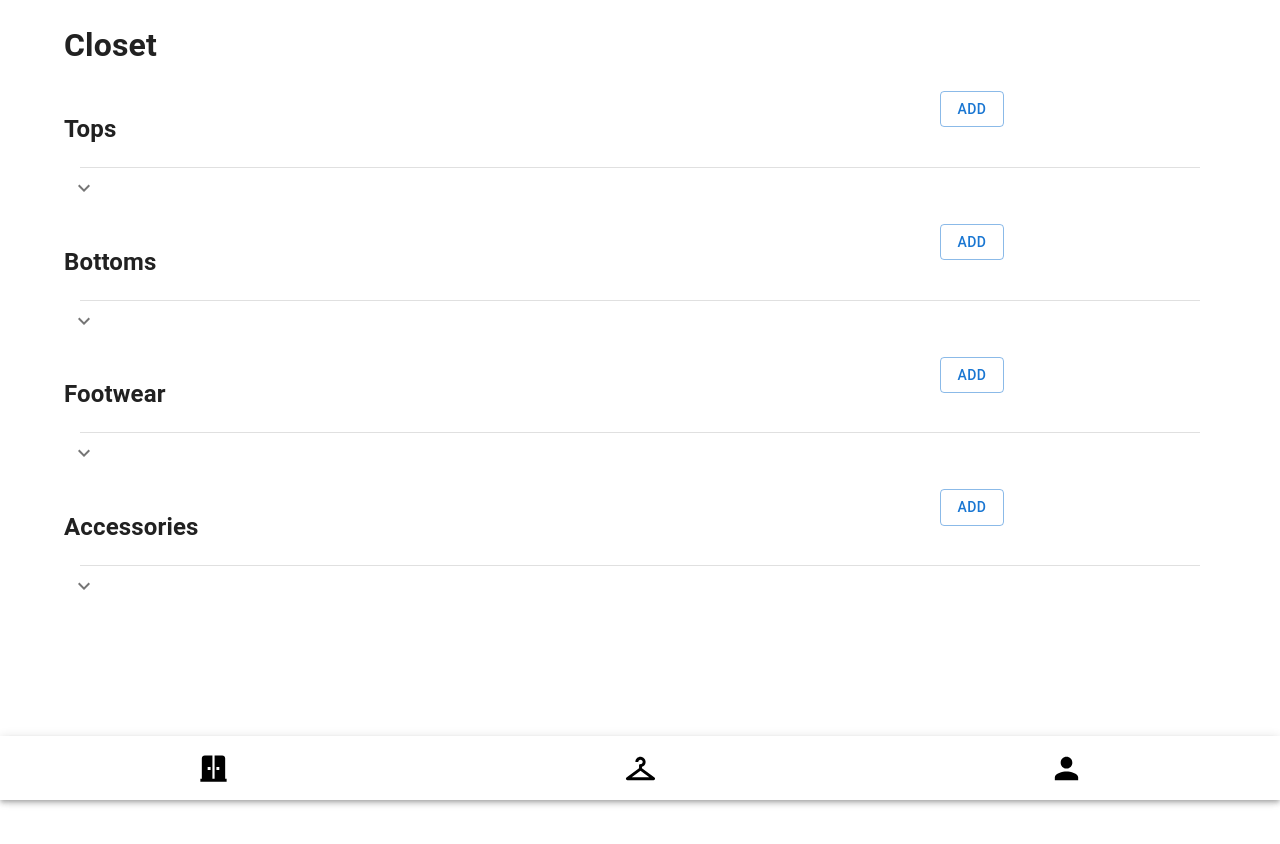
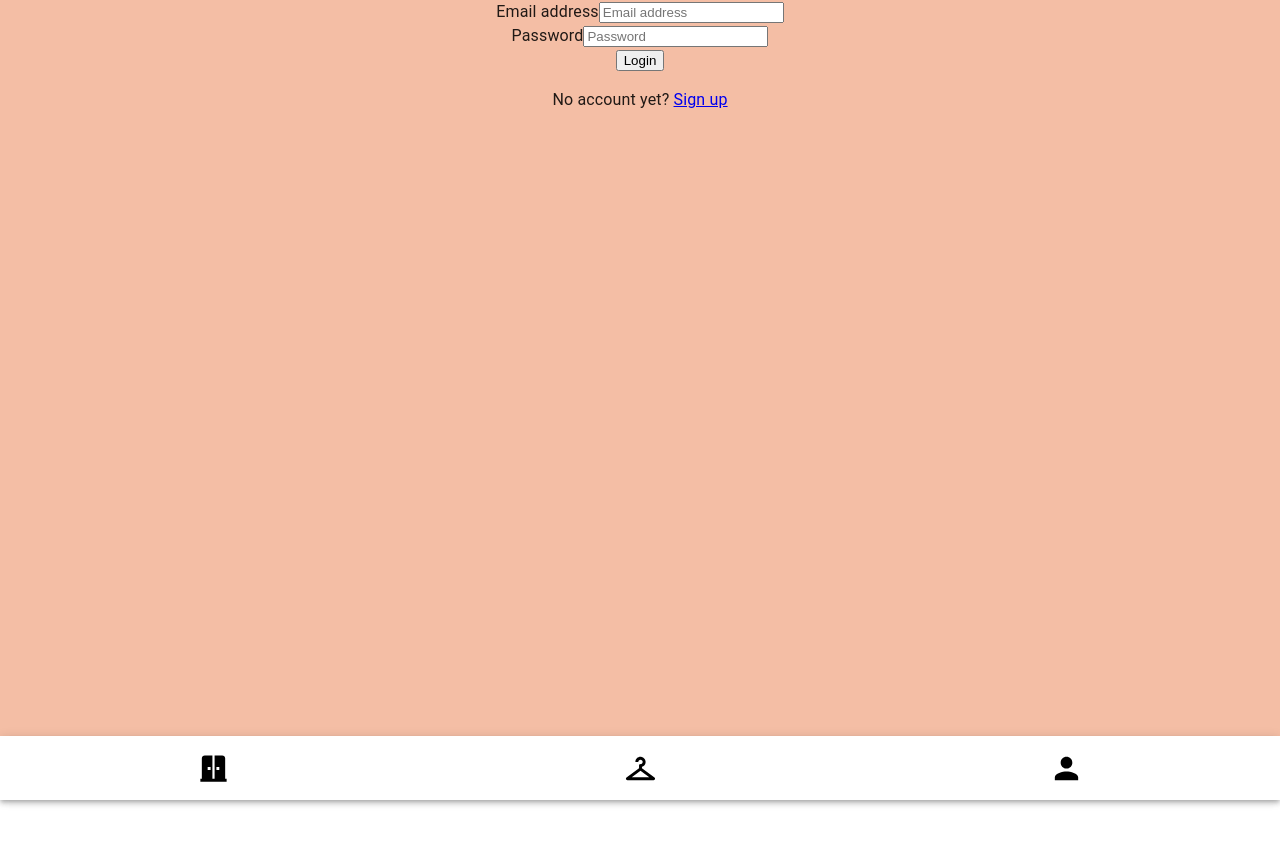
Before and after one commit to sghose16/hci-final, a React (Create React App) app: page /login in a window 1280 px wide. Shown: the top 844 px of the page. Before the commit the page ends 800 px from the top, so only its background shows below. Built offline with nearby package versions, Linux system fonts and the light colour scheme.

Commit message:
login skeleton

```diff
--- a/src/App.js
+++ b/src/App.js
@@ -8,6 +8,11 @@ import {
 import Closet from "./pages/Closet";
 import Outfit from "./pages/Outfit";
 import Settings from "./pages/Settings";
+
+import Home from './pages/Home';
+import Signup from './pages/Signup';
+import Login from './pages/Login';
+
 import React from "react";
 import Profile from "./pages/Profile";
 import ShowAll from "./pages/ShowAll";
@@ -21,6 +26,10 @@ function App() {
       <Route path="/profile" element={<Profile />} />,
       <Route path="/settings" element={<Settings />} />,
 
+
+      <Route path="/login" element={<Login />} />,
+      <Route path="/signup" element={<Signup />} />,
+
       <Route path="/all-tops" element={<ShowAll type={"tops"} />} />,
       <Route path="/all-bottoms" element={<ShowAll type={"bottoms"} />} />,
       <Route path="/all-footwear" element={<ShowAll type={"footwear"} />} />,
@@ -29,7 +38,7 @@ function App() {
         element={<ShowAll type={"accessories"} />}
       />,
 
-      <Route path="*" element={<Closet />} />,
+      <Route path="*" element={<Home />} />,
     ])
   );
 
--- a/src/index.css
+++ b/src/index.css
@@ -51,3 +51,15 @@ img {
   align-items: center;
   margin-right: 12px;
 }
+
+.home{
+    /*
+    height:100%;
+    display:flex;
+    align-items:center;
+    justify-content:center; */
+    background-color: rgb(244,190, 165);
+    height: 100vh;
+    text-align:center;
+
+}
--- /dev/null
+++ b/src/pages/Home.js
@@ -0,0 +1,50 @@
+
+import { useNavigate } from 'react-router-dom';
+import React from 'react';
+import { Button, Box } from '@mui/material';
+import logo from '../assets/logo.png';
+
+
+const Home = () => {
+    const navigate = useNavigate();
+
+    const handleSignUp = () => {
+        navigate("/signup");
+    }
+
+    const handleLogin= () => {
+        console.log("going to login")
+        navigate("/login");
+    }
+
+    return(
+        <>
+        <div className="home">
+
+                 <img src={logo} />
+
+
+
+                <p>
+                    Welcome to pocket!
+                </p>
+
+                <Button size="small" variant='contained' onClick={handleSignUp} >
+                    Sign Up
+                </Button>
+
+
+                <Button size="small" variant='contained' onClick={handleLogin} >
+                    Login
+                </Button>
+
+        </div>
+
+
+
+
+        </>
+    )
+}
+
+export default Home;
--- /dev/null
+++ b/src/pages/Login.js
@@ -0,0 +1,97 @@
+import React, {useState} from 'react';
+// import {  signInWithEmailAndPassword   } from 'firebase/auth';
+// import { auth } from '../firebase';
+import { NavLink, useNavigate } from 'react-router-dom'
+
+const Login = () => {
+    const navigate = useNavigate();
+    const [email, setEmail] = useState('');
+    const [password, setPassword] = useState('');
+
+    const onLogin = (e) => {
+        // e.preventDefault();
+        // signInWithEmailAndPassword(auth, email, password)
+        // .then((userCredential) => {
+        //     // Signed in
+        //     const user = userCredential.user;
+        //     navigate("/success")
+        //     console.log(user);
+        // })
+        // .catch((error) => {
+        //     const errorCode = error.code;
+        //     const errorMessage = error.message;
+        //     console.log(errorCode, errorMessage)
+        // });
+        navigate("/closet");
+
+    }
+
+    return(
+        <>
+            <main >
+                <section>
+                    <div className="home">
+
+                        <form>
+                            <div>
+                                <label htmlFor="email-address">
+                                    Email address
+                                </label>
+                                <input
+                                    id="email-address"
+                                    name="email"
+                                    type="email"
+                                    required
+                                    placeholder="Email address"
+                                    onChange={(e)=>setEmail(e.target.value)}
+                                />
+                            </div>
+
+                            <div>
+                                <label htmlFor="password">
+                                    Password
+                                </label>
+                                <input
+                                    id="password"
+                                    name="password"
+                                    type="password"
+                                    required
+                                    placeholder="Password"
+                                    onChange={(e)=>setPassword(e.target.value)}
+                                />
+                            </div>
+
+                            <div>
+                                <button
+                                    onClick={onLogin}
+                                >
+                                    Login
+                                </button>
+                            </div>
+                        </form>
+
+                        <p className="text-sm text-white text-center">
+                            No account yet? {' '}
+                            <NavLink to="/signup">
+                                Sign up
+                            </NavLink>
+                        </p>
+
+                    </div>
+                </section>
+            </main>
+        </>
+    )
+}
+
+// export default Login
+
+
+
+// const Login = () => {
+//     return(
+//         <p> Login </p>
+
+//     )
+// }
+export default Login
--- a/src/pages/Settings.js
+++ b/src/pages/Settings.js
@@ -1,10 +1,14 @@
 import { Button } from '@mui/material';
 import { useState } from "react";
+import { useNavigate } from 'react-router-dom';
+
 
 import { Box, List, ListItem, ListItemButton, ListItemIcon, ListItemText } from '@mui/material';
 import InboxIcon from '@mui/icons-material/Inbox';
 
 function Settings(){
+  const navigate = useNavigate();
+
     const [categories, setCategory] = useState([
         { name: "Tops"},
         { name: "Bottoms"},
@@ -19,6 +23,11 @@ function Settings(){
     const onChange = (event) => {
         setNewCategory(event.target.value);
     };
+
+    const logOut = () => {
+      navigate("/hci-final");
+  }
+
 
   const addCategory = () => {
         if (newCategory != null && newCategory.length > 0) {
@@ -87,7 +96,7 @@ function Settings(){
                 bgcolor: 'background.paper',
                 borderRadius: 1,
             }}>
-             <Button size="small" variant="contained">Log Out</Button>
+             <Button size="small" variant="contained" onClick={logOut} >Log Out</Button>
             </Box>
         </>
 
--- /dev/null
+++ b/src/pages/Signup.js
@@ -0,0 +1,97 @@
+// import React, {useState} from 'react';
+// import { NavLink, useNavigate } from 'react-router-dom';
+// import {  createUserWithEmailAndPassword  } from 'firebase/auth';
+// import { auth } from '../firebase';
+
+// const Signup = () => {
+//     const navigate = useNavigate();
+
+//     const [email, setEmail] = useState('')
+//     const [password, setPassword] = useState('');
+
+//     const onSubmit = async (e) => {
+//       e.preventDefault()
+
+//       await createUserWithEmailAndPassword(auth, email, password)
+//         .then((userCredential) => {
+//             // Signed in
+//             const user = userCredential.user;
+//             console.log(user);
+//             navigate("/login")
+//             // ...
+//         })
+//         .catch((error) => {
+//             console.log(error.code, error.message);
+//             // ..
+//         });
+
+
+//     }
+
+//   return (
+//     <main >
+//         <section>
+//             <div className="App">
+//                 <div>
+//                     <h1> Sign Up </h1>
+//                     <form>
+//                         <div>
+//                             <label htmlFor="email-address">
+//                                 Email address
+//                             </label>
+//                             <input
+//                                 type="email"
+//                                 label="Email address"
+//                                 value={email}
+//                                 onChange={(e) => setEmail(e.target.value)}
+//                                 required
+//                                 placeholder="Email address"
+//                             />
+//                         </div>
+
+//                         <div>
+//                             <label htmlFor="password">
+//                                 Password
+//                             </label>
+//                             <input
+//                                 type="password"
+//                                 label="Create password"
+//                                 value={password}
+//                                 onChange={(e) => setPassword(e.target.value)}
+//                                 required
+//                                 placeholder="Password"
+//                             />
+//                         </div>
+
+//                         <button
+//                             type="submit"
+//                             onClick={onSubmit}
+//                         >
+//                             Sign up
+//                         </button>
+
+//                     </form>
+
+//                     <p>
+//                         Already have an account?{' '}
+//                         <NavLink to="/login" >
+//                             Sign in
+//                         </NavLink>
+//                     </p>
+//                 </div>
+//             </div>
+//         </section>
+//     </main>
+//   )
+// }
+
+// export default Signup
+
+
+const Signup = () => {
+    return(
+        <p> Signup </p>
+    )
+
+}
+export default Signup
```
Also changed, not shown: src/assets/logo.png (added).
